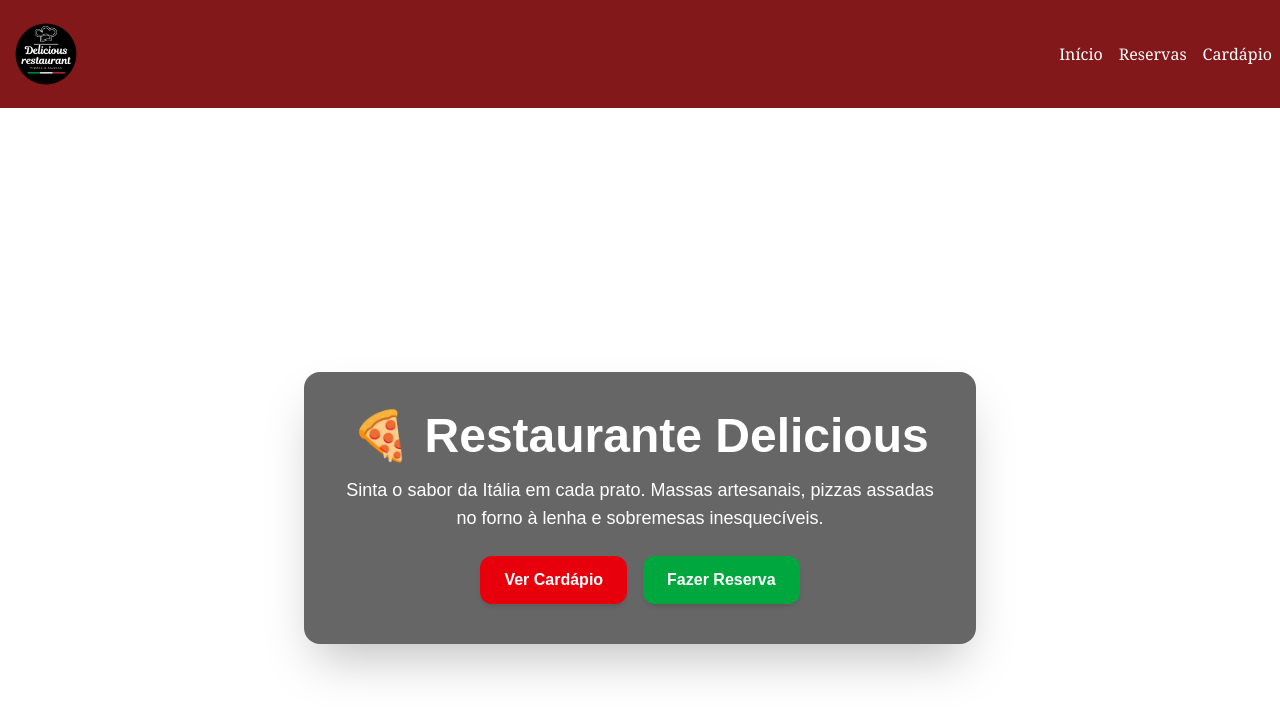
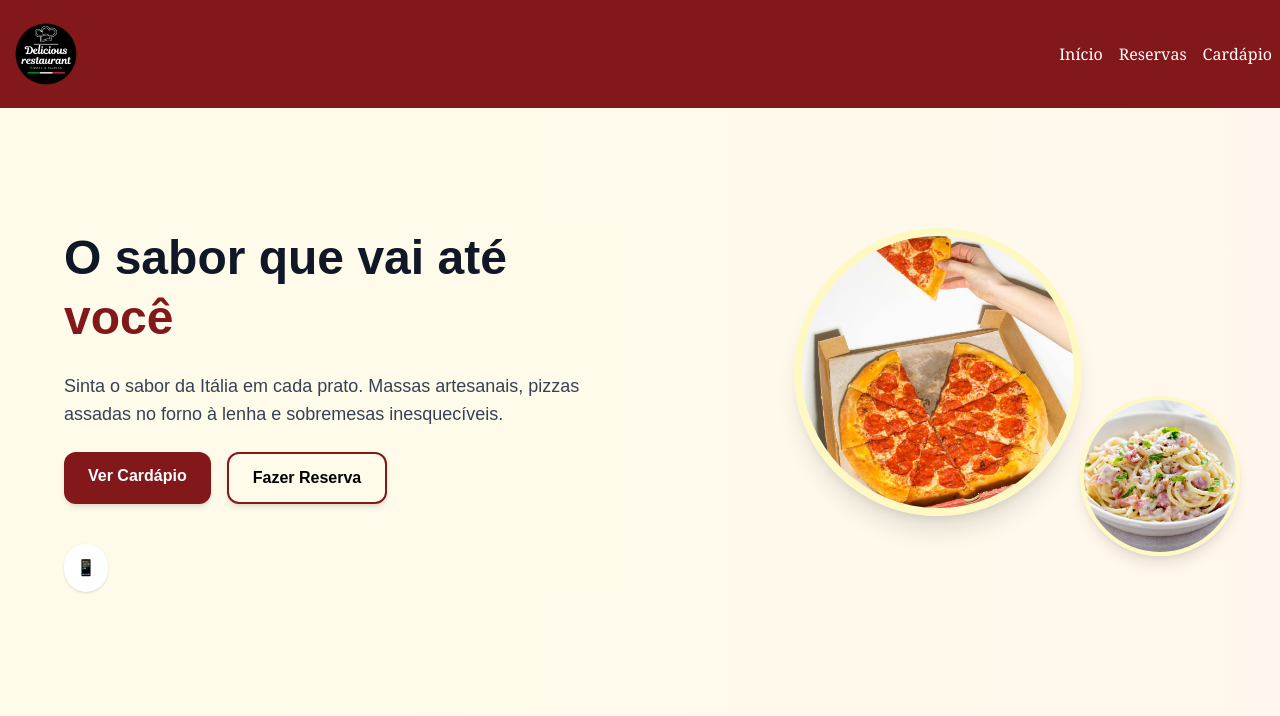
Before and after one commit to NickDavid14/Landing-Page-NextJs, a Next.js app in the folder my-app/: page / in a window 1280 px wide. Shown: the top 716 px of the page. Built offline with nearby package versions, Linux system fonts and the light colour scheme.

Commit message:
página inicial alterada

```diff
--- a/my-app/src/app/page.tsx
+++ b/my-app/src/app/page.tsx
@@ -1,25 +1,58 @@
 export default function Home() {
   return (
-    <main className="min-h-screen bg-white bg-cover bg-center flex items-center justify-center">
-      <div className="bg-black/60 backdrop-blur-sm text-white p-10 rounded-2xl shadow-2xl max-w-2xl text-center">
-        <h1 className="text-5xl font-bold mb-4">🍕 Restaurante Delicious</h1>
-        <p className="text-lg mb-6">
+    <main className="min-h-screen bg-gradient-to-r from-yellow-50 to-orange-50 flex justify-center px-6">
+      <div className="grid grid-cols-1 md:grid-cols-2 gap-10 items-start max-w-6xl relative mt-10">
+
+
+        <div className="space-y-6 mt-20 bg-amber-50">
+          <h1 className="text-5xl font-bold text-gray-900 leading-tight">
+            O sabor que vai até <span className="text-red-900">você</span>
+          </h1>
+          <p className="text-gray-700 text-lg">
             Sinta o sabor da Itália em cada prato. Massas artesanais, pizzas
             assadas no forno à lenha e sobremesas inesquecíveis.
           </p>
-        <div className="flex gap-4 justify-center">
+
+          <div className="flex gap-4 flex-wrap">
             <a
               href="/cardapio"
-            className="px-6 py-3 bg-red-600 hover:bg-red-700 rounded-xl font-semibold shadow-md transition"
+              className="px-6 py-3 bg-red-900 hover:bg-red-700 text-white rounded-xl font-semibold shadow-md transition"
             >
               Ver Cardápio
             </a>
             <a
               href="/reservas"
-            className="px-6 py-3 bg-green-600 hover:bg-green-700 rounded-xl font-semibold shadow-md transition"
+              className="px-6 py-3 border-2 border-red-900 hover:bg-red-900 rounded-xl font-semibold text-black shadow-md transition"
             >
               Fazer Reserva
             </a>
+          </div>
+
+          {/* Contatos */}
+          <div className="flex gap-4 pt-4">
+            <a
+              href="https://w.app/e4f6j9"
+              className="p-3 bg-white shadow rounded-full hover:bg-gray-100 transition"
+            >
+              📱
+            </a>
+
+
+          </div>
+        </div>
+
+        {/* Imagem dos pratos */}
+        <div className="relative flex justify-center mt-20">
+          <img
+            src="/images/pizza.jpg"
+            alt="Prato principal"
+            className="w-72 h-72 object-cover rounded-full shadow-xl border-8 border-yellow-100"
+          />
+          <img
+            src="/images/spaghetti.jpg"
+            alt="Prato extra"
+            className="w-40 h-40 object-cover rounded-full shadow-lg border-4 border-yellow-100 absolute -bottom-10 -right-6"
+          />
         </div>
       </div>
     </main>
```
Also changed, not shown: my-app/public/images/pizza.jpg (added). Lines whose indentation alone changed are shown as unchanged.
